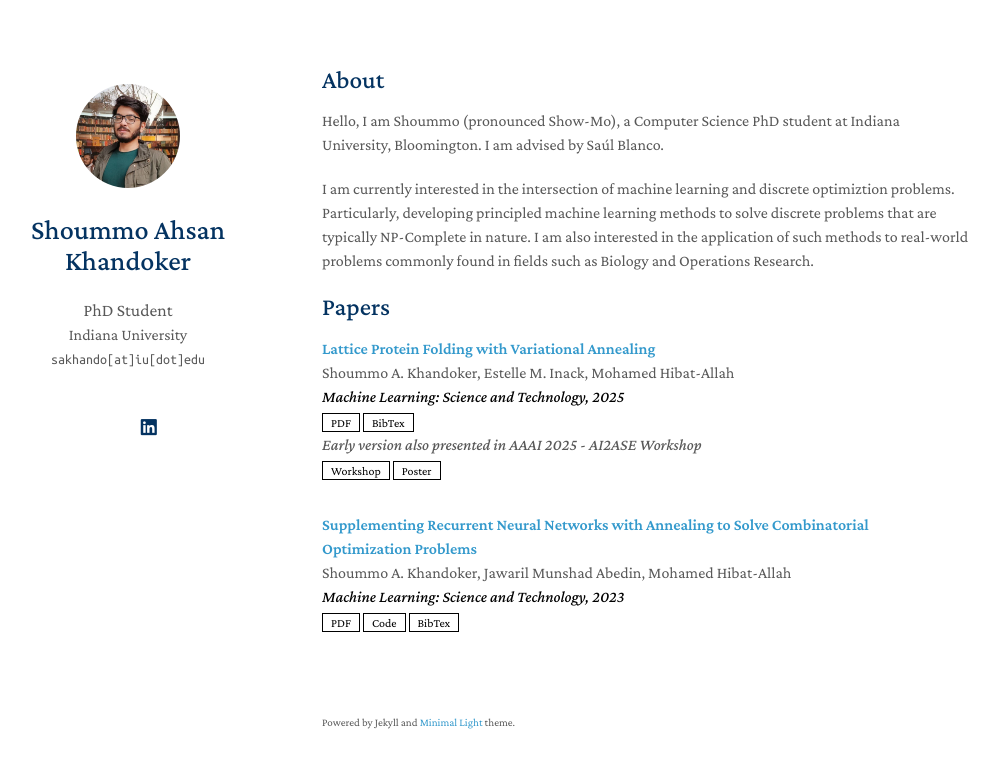
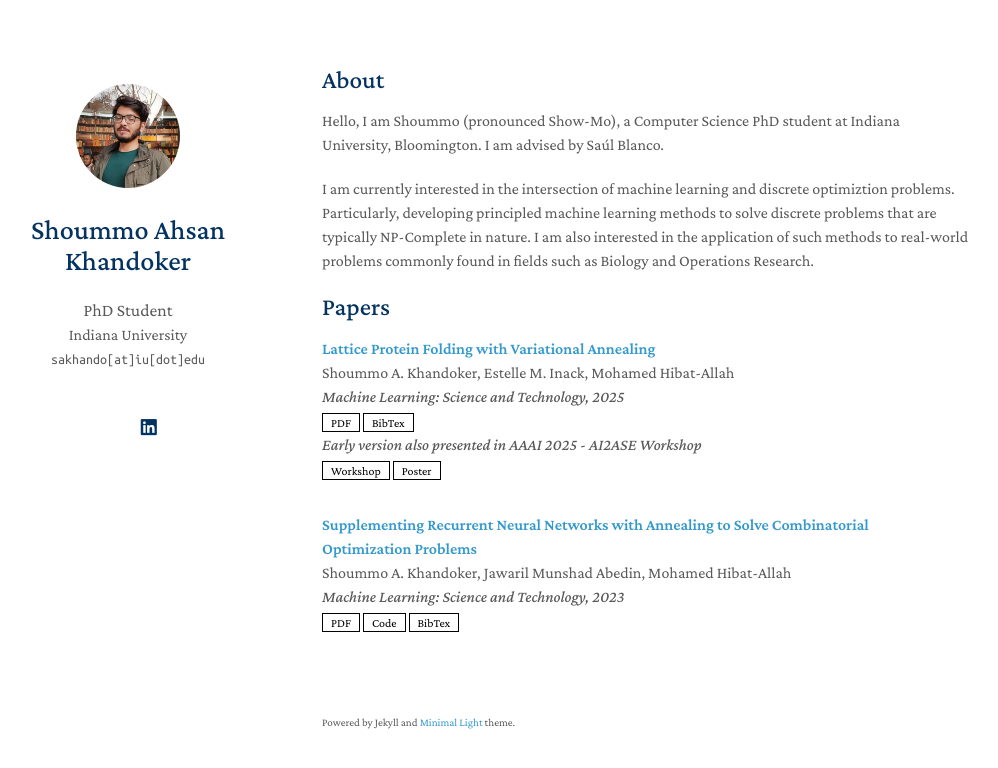
Before and after one commit to shoummoak/shoummoak.github.io, a Jekyll site: the page built from index.md, in a window 1280 px wide. Shown: the top 768 px of the page, without its empty margins (148-1146 px from the left). Built offline with Jekyll 4.4.1, drawn with Linux system fonts in a browser that asks for light colours; a style sheet for code colours, icons or effects is not loaded; our own code applies the rules of GitHub Pages for plain Markdown files.

Commit message:
Update publications.md
correct font

```diff
--- a/_includes/publications.md
+++ b/_includes/publications.md
@@ -18,7 +18,7 @@
   <div class="col-sm-9" style="position: relative;padding-right: 15px;padding-left: 0px;">
       <div class="title"><a href="{{ link.title_ref }}" target="_blank">{{ link.title }}</a></div>
       <div class="author">{{ link.authors }}</div>
-      <strong> <i style="color:#000000">{{ link.conference }}</i></strong>
+      <div class="periodical"><em>{{ link.conference }}</em></div>
     <div class="links">
       {% if link.pdf %}
       <a href="{{ link.pdf }}" class="btn btn-sm z-depth-0" role="button" target="_blank" style="font-size:12px;">PDF</a>
```
